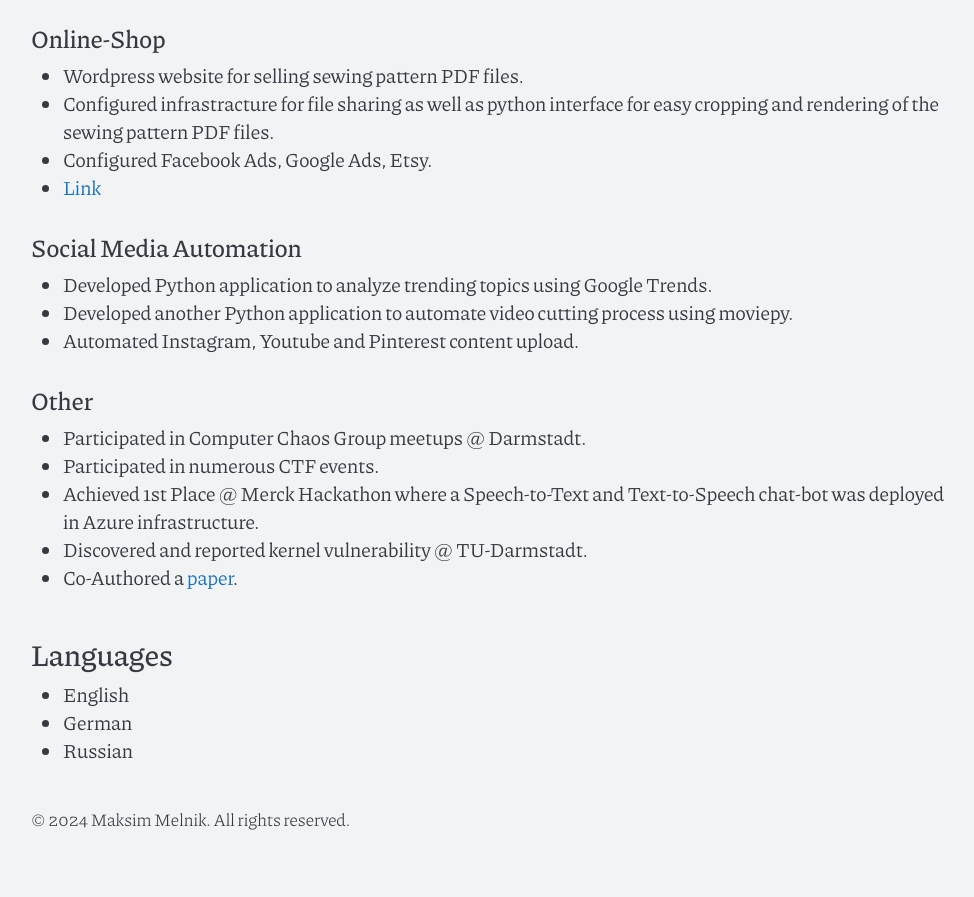
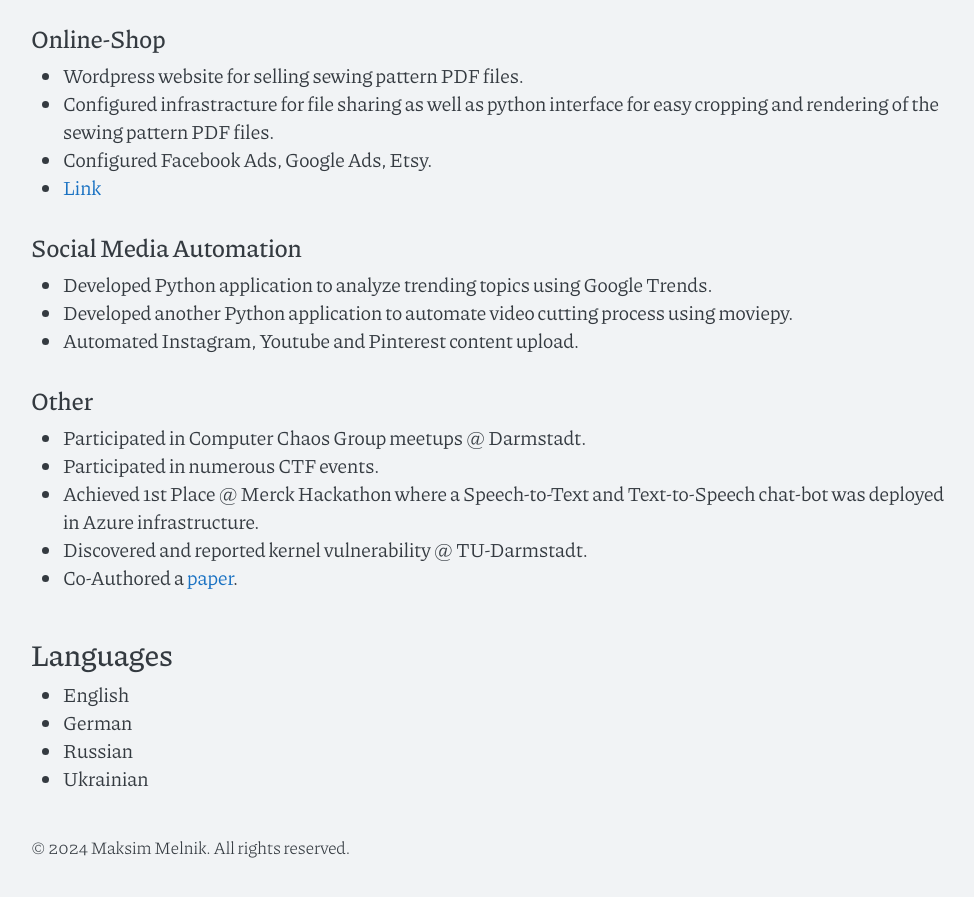
Before and after one commit to KeksTheAllmighty/kekstheallmighty.github.io, a Jekyll site: the page built from index.md, in a window 1280 px wide and 900 px high, scrolled down 3087 px. Shown: the top 897 px of the window, without its empty margins (146-1120 px from the left). Built offline with Jekyll 4.4.1, drawn with Linux system fonts in a browser that asks for light colours; before the commit the page ends 3959 px from its top, so only the background shows below that.

Commit message:
added ukrainian

```diff
--- a/index.md
+++ b/index.md
@@ -103,5 +103,6 @@ January 2019 - July 2019
 - English
 - German
 - Russian
+- Ukrainian
 
 {% include archive.html %}
```
Also changed, not shown: 1 other file.
